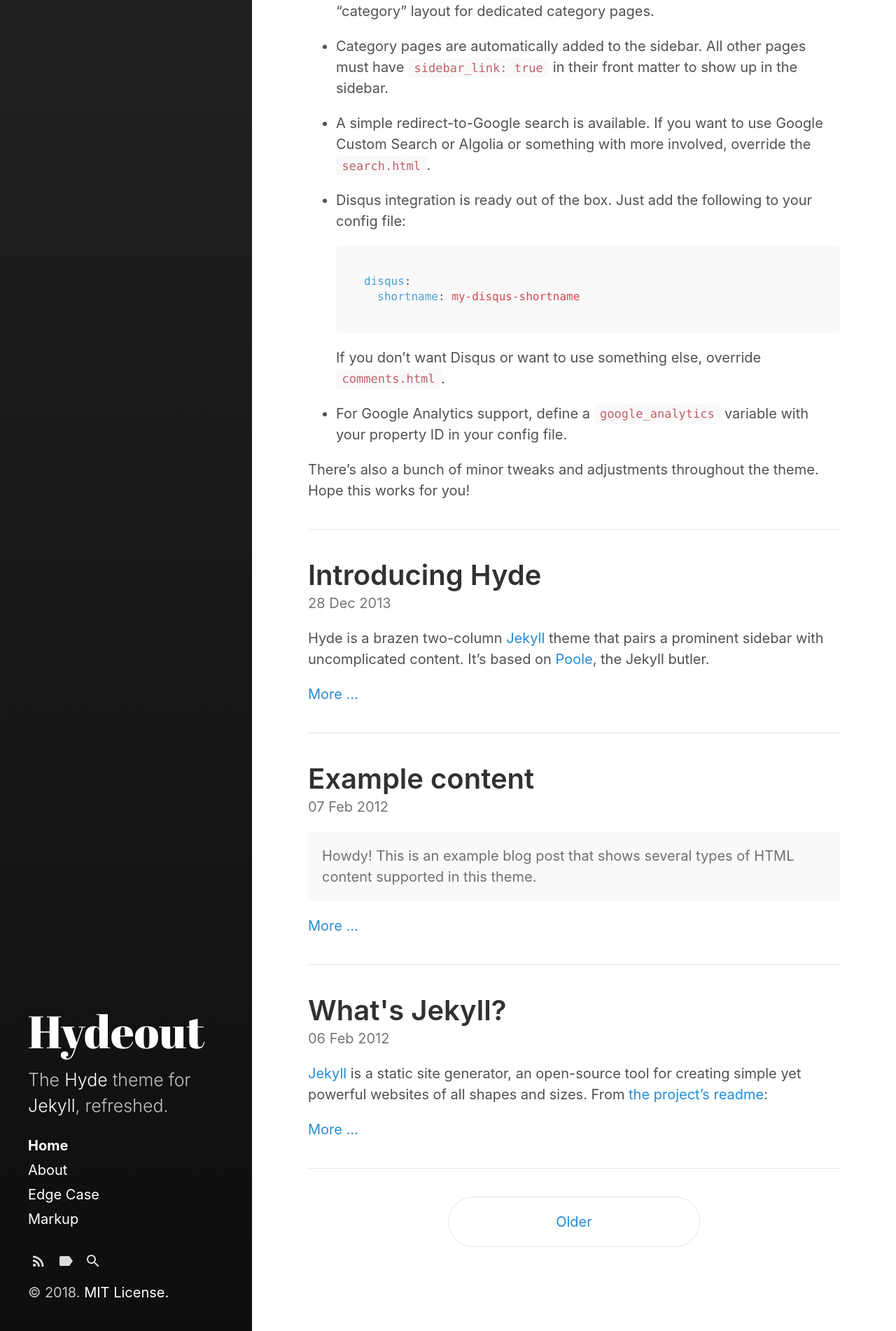
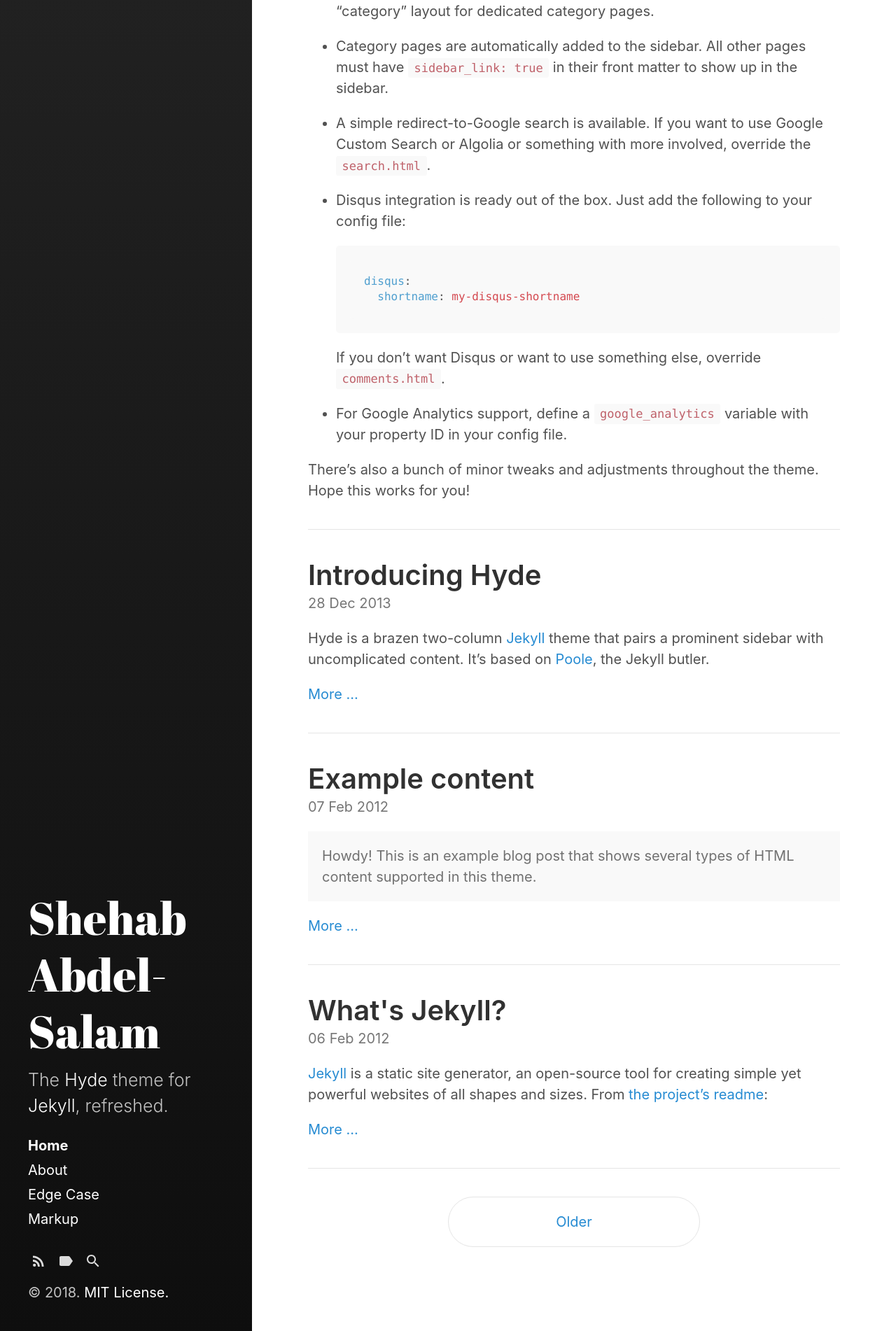
Before and after one commit to ShehabCE/shehabce.github.io, a Jekyll site: the page built from index.html, in a window 1280 px wide. Shown: the part 1735-3637 px from the top of the page at 70% size. Built offline with Jekyll 4.4.1, drawn with Linux system fonts in a browser that asks for light colours; the list of posts is cut into pages by our own code.

Commit message:
fixing it

```diff
--- a/_config.yml
+++ b/_config.yml
@@ -3,11 +3,11 @@
 highlighter:      rouge
 
 # Setup
-title:            Hydeout
+title:            Shehab Abdel-Salam
 tagline:          'A Jekyll theme'
 description:      'The <a href="http://hyde.getpoole.com" target="_blank">Hyde</a> theme for <a href="http://jekyllrb.com" target="_blank">Jekyll</a>, refreshed.'
-url:              https://fongandrew.github.io
-baseurl:          '/hydeout'
+url:              https://shehabmmohamed.github.io
+baseurl:          ''
                   # the optional subpath of your site, e.g. "/blog"
                   # NB: This applies to all pages in your Jekyll site.
                   # If you want to move just the blog index pages but keep
```
